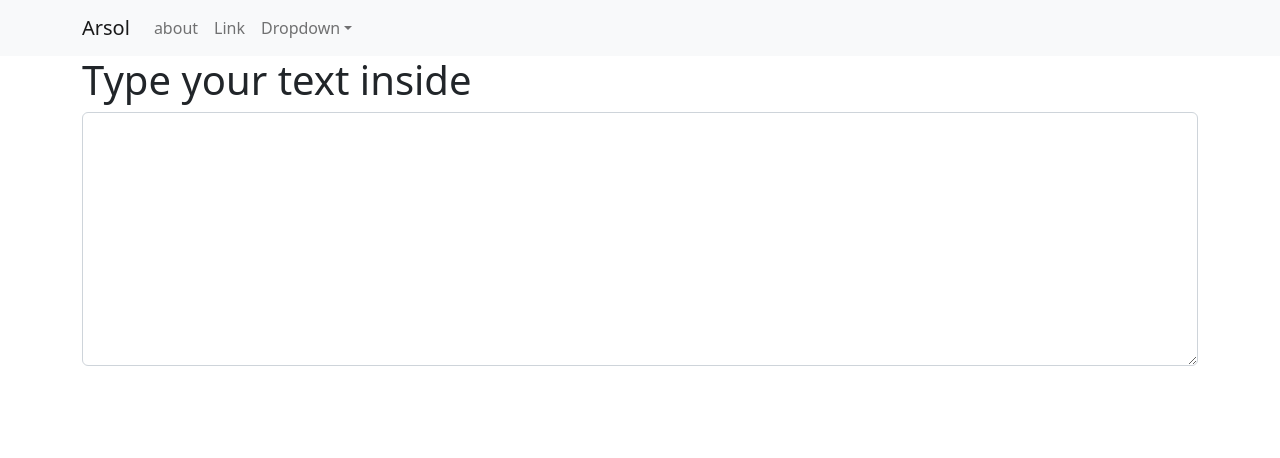
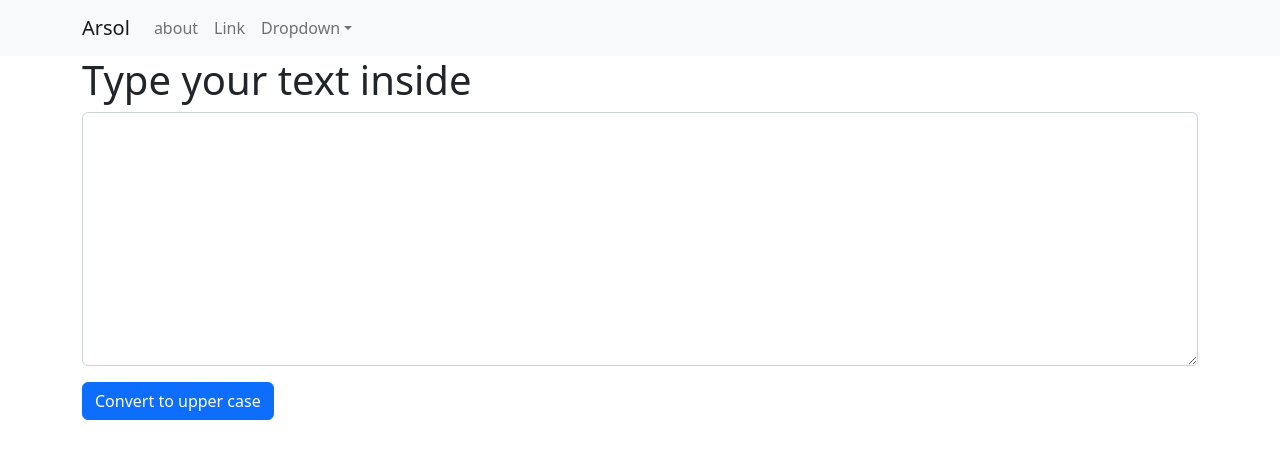
Before and after one commit to Rc0fficial/My-App-React, a React (Create React App) app: page / in a window 1280 px wide. Shown: the top 458 px of the page. Built offline with nearby package versions, Linux system fonts and the light colour scheme.

Commit message:
button added on form

```diff
--- a/src/Components/Form.js
+++ b/src/Components/Form.js
@@ -9,6 +9,7 @@ function TextControlsExample(props) {
           <Form.Control as="textarea" rows={10} />
         </Form.Group>
       </Form>
+      <button className="btn btn-primary">Convert to upper case</button>
     </div>
   );
 }
```
